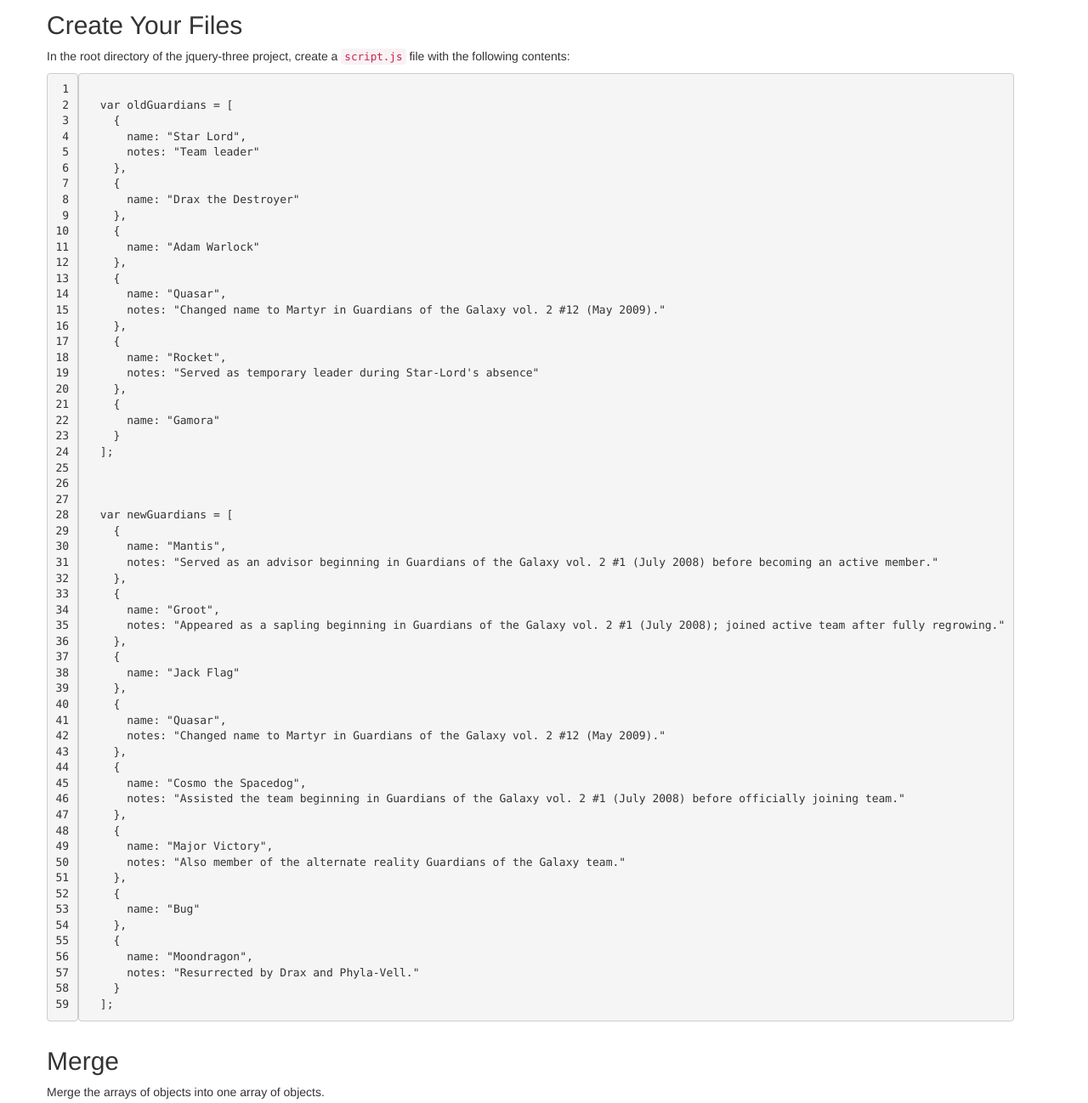
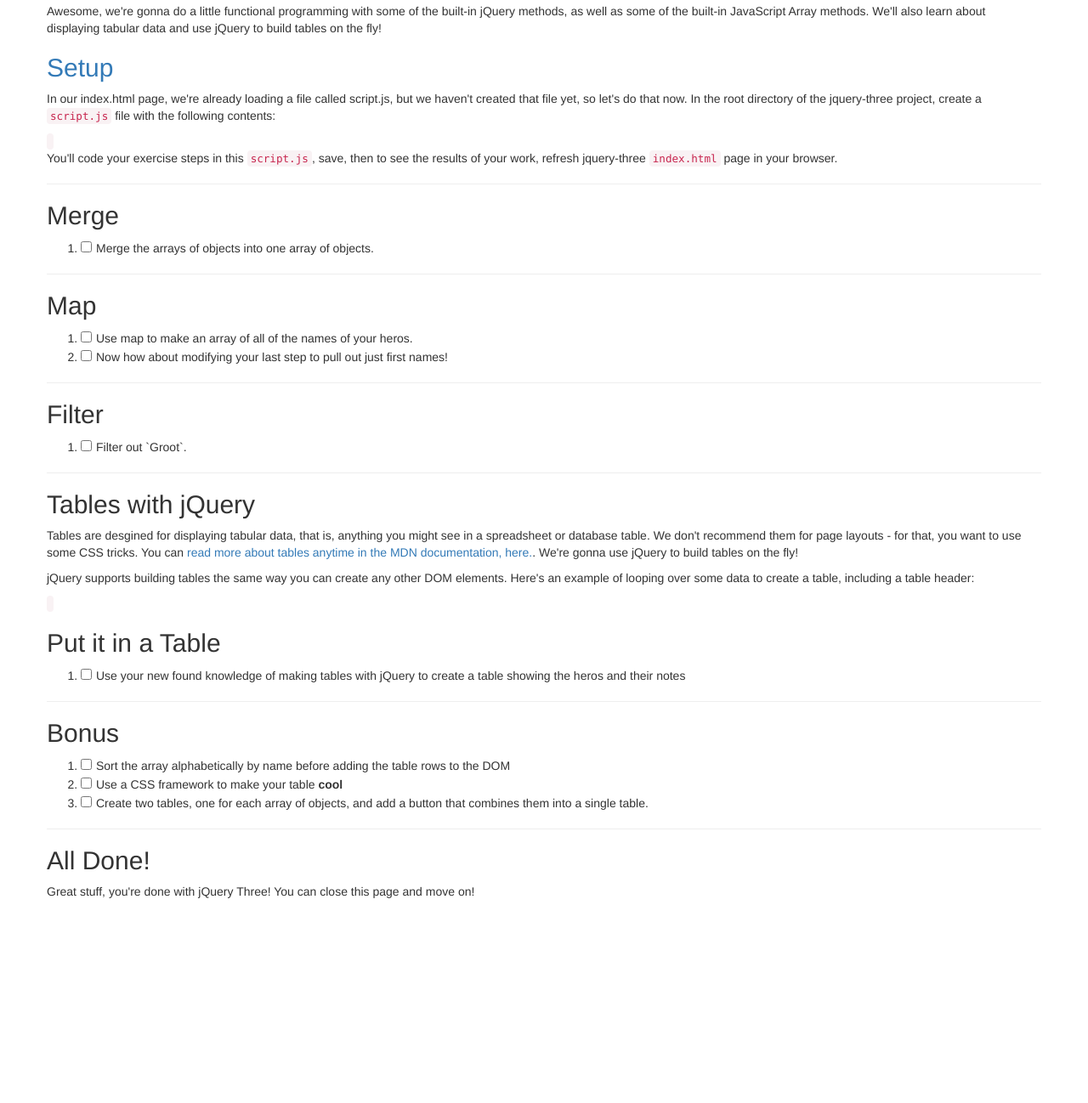
Before and after one commit to OperationSpark/jquery-three, a plain HTML site: page notes/functional-jquery-project.html in a window 1280 px wide. Shown: the part 67-1365 px from the top of the page at 85% size. After the commit the page ends 1136 px from the top, so only its background shows below. Drawn offline with nearby package versions, Linux system fonts and the light colour scheme; a script that the page names is missing.

Commit message:
* update

```diff
--- a/notes/functional-jquery-project.html
+++ b/notes/functional-jquery-project.html
@@ -12,10 +12,15 @@
   <meta name="apple-mobile-web-app-status-bar-style" content="black-translucent">
 
   <title>Functional Methods Project</title>
-
+  <script src="https://ajax.googleapis.com/ajax/libs/jquery/2.1.4/jquery.min.js"></script>
+  <script src="https://cdnjs.cloudflare.com/ajax/libs/gist-embed/2.2/gist-embed.min.js"></script>
   <link rel="stylesheet" href="https://maxcdn.bootstrapcdn.com/bootstrap/3.3.5/css/bootstrap.min.css">
   <link rel="stylesheet" href="https://maxcdn.bootstrapcdn.com/bootstrap/3.3.5/css/bootstrap-theme.min.css">
-
+  <style type="text/css">
+    input[type=checkbox] {
+      margin-right: 5px;
+    }
+  </style>
 </head>
 
 <body>
@@ -26,208 +31,82 @@
       <div class="large-12 small-12">
         <div class="curriculum" data-doc-id="eELqh5HRq3E" data-ext="lmd">
           <h1>Functional Methods Project</h1>
-
-          <h2>Create Your Files</h2>
+          <p>Awesome, we're gonna do a little functional programming with some of the built-in jQuery methods, as well as some of the built-in JavaScript Array methods. We'll also learn about displaying tabular data and use jQuery to build tables on the
+            fly!</p>
+          <h2><a href="setup">Setup</a></h2>
           <div class="step" data-number="1" data-human-number="2">
             <div class="step-content" data-human-number="2">
 
-              <p>In the root directory of the jquery-three project, create a <code>script.js</code> file with the following contents:</p>
-              <div class="block-code">
-                <table class="highlighttable">
-                  <tbody>
-                    <tr>
-                      <td class="linenos">
-                        <div class="linenodiv"><pre> 1
- 2
- 3
- 4
- 5
- 6
- 7
- 8
- 9
-10
-11
-12
-13
-14
-15
-16
-17
-18
-19
-20
-21
-22
-23
-24
-25
-26
-27
-28
-29
-30
-31
-32
-33
-34
-35
-36
-37
-38
-39
-40
-41
-42
-43
-44
-45
-46
-47
-48
-49
-50
-51
-52
-53
-54
-55
-56
-57
-58
-59</pre></div>
-                      </td>
-                      <td class="code">
-                        <div class="highlight"><pre>
+              <p>In our index.html page, we're already loading a file called script.js, but we haven't created that file yet, so let's do that now. In the root directory of the jquery-three project, create a <code>script.js</code> file with the following
+                contents:</p>
 
-  <span class="kd">var</span> <span class="nx">oldGuardians</span> <span class="o">=</span> <span class="p">[</span>
-    <span class="p">{</span>
-      <span class="nx">name</span><span class="o">:</span> <span class="s2">"Star Lord"</span><span class="p">,</span>
-      <span class="nx">notes</span><span class="o">:</span> <span class="s2">"Team leader"</span>
-    <span class="p">},</span>
-    <span class="p">{</span>
-      <span class="nx">name</span><span class="o">:</span> <span class="s2">"Drax the Destroyer"</span>
-    <span class="p">},</span>
-    <span class="p">{</span>
-      <span class="nx">name</span><span class="o">:</span> <span class="s2">"Adam Warlock"</span>
-    <span class="p">},</span>
-    <span class="p">{</span>
-      <span class="nx">name</span><span class="o">:</span> <span class="s2">"Quasar"</span><span class="p">,</span>
-      <span class="nx">notes</span><span class="o">:</span> <span class="s2">"Changed name to Martyr in Guardians of the Galaxy vol. 2 #12 (May 2009)."</span>
-    <span class="p">},</span>
-    <span class="p">{</span>
-      <span class="nx">name</span><span class="o">:</span> <span class="s2">"Rocket"</span><span class="p">,</span>
-      <span class="nx">notes</span><span class="o">:</span> <span class="s2">"Served as temporary leader during Star-Lord's absence"</span>
-    <span class="p">},</span>
-    <span class="p">{</span>
-      <span class="nx">name</span><span class="o">:</span> <span class="s2">"Gamora"</span>
-    <span class="p">}</span>
-  <span class="p">];</span>
-  <span class="nt"></span>
-  <span class="nt"></span>
-
-  <span class="kd">var</span> <span class="nx">newGuardians</span> <span class="o">=</span> <span class="p">[</span>
-    <span class="p">{</span>
-      <span class="nx">name</span><span class="o">:</span> <span class="s2">"Mantis"</span><span class="p">,</span>
-      <span class="nx">notes</span><span class="o">:</span> <span class="s2">"Served as an advisor beginning in Guardians of the Galaxy vol. 2 #1 (July 2008) before becoming an active member."</span>
-    <span class="p">},</span>
-    <span class="p">{</span>
-      <span class="nx">name</span><span class="o">:</span> <span class="s2">"Groot"</span><span class="p">,</span>
-      <span class="nx">notes</span><span class="o">:</span> <span class="s2">"Appeared as a sapling beginning in Guardians of the Galaxy vol. 2 #1 (July 2008); joined active team after fully regrowing."</span>
-    <span class="p">},</span>
-    <span class="p">{</span>
-      <span class="nx">name</span><span class="o">:</span> <span class="s2">"Jack Flag"</span>
-    <span class="p">},</span>
-    <span class="p">{</span>
-      <span class="nx">name</span><span class="o">:</span> <span class="s2">"Quasar"</span><span class="p">,</span>
-      <span class="nx">notes</span><span class="o">:</span> <span class="s2">"Changed name to Martyr in Guardians of the Galaxy vol. 2 #12 (May 2009)."</span>
-    <span class="p">},</span>
-    <span class="p">{</span>
-      <span class="nx">name</span><span class="o">:</span> <span class="s2">"Cosmo the Spacedog"</span><span class="p">,</span>
-      <span class="nx">notes</span><span class="o">:</span> <span class="s2">"Assisted the team beginning in Guardians of the Galaxy vol. 2 #1 (July 2008) before officially joining team."</span>
-    <span class="p">},</span>
-    <span class="p">{</span>
-      <span class="nx">name</span><span class="o">:</span> <span class="s2">"Major Victory"</span><span class="p">,</span>
-      <span class="nx">notes</span><span class="o">:</span> <span class="s2">"Also member of the alternate reality Guardians of the Galaxy team."</span>
-    <span class="p">},</span>
-    <span class="p">{</span>
-      <span class="nx">name</span><span class="o">:</span> <span class="s2">"Bug"</span>
-    <span class="p">},</span>
-    <span class="p">{</span>
-      <span class="nx">name</span><span class="o">:</span> <span class="s2">"Moondragon"</span><span class="p">,</span>
-      <span class="nx">notes</span><span class="o">:</span> <span class="s2">"Resurrected by Drax and Phyla-Vell."</span>
-    <span class="p">}</span>
-  <span class="p">];</span>
-</pre></div>
-                      </td>
-                    </tr>
-                  </tbody>
-                </table>
-              </div>
-
+              <code class="gist" data-gist-id="49074ba59bf885ce429e" data-gist-file="jquery-three-guardians.js" data-gist-hide-footer="true"></code>
+              <p>You'll code your exercise steps in this <code>script.js</code>, save, then to see the results of your work, refresh jquery-three <code>index.html</code> page in your browser.</p>
             </div>
-
+            <hr>
           </div>
           <h2>Merge</h2>
           <div class="step" data-number="2" data-human-number="3">
             <div class="step-content" data-human-number="3">
-
-
-
-
-              <p>Merge the arrays of objects into one array of objects.</p>
-
-
+              <ol>
+                <li>
+                  <input type="checkbox">Merge the arrays of objects into one array of objects.</li>
+              </ol>
             </div>
-
+            <hr>
           </div>
           <h2>Map</h2>
           <div class="step" data-number="3" data-human-number="4">
             <div class="step-content" data-human-number="4">
-
-
-
-
-              <p>Use map to make an array of all of the names of your heros</p>
-
-
+              <ol>
+                <li>
+                  <input type="checkbox">Use map to make an array of all of the names of your heros.</li>
+                  <li>
+                  <input type="checkbox">Now how about modifying your last step to pull out just first names!</li>
+              </ol>
             </div>
-
+            <hr>
           </div>
           <h2>Filter</h2>
           <div class="step" data-number="4" data-human-number="5">
             <div class="step-content" data-human-number="5">
-
-
-
-
-              <p>Filter out `Groot`.</p>
-
-
+              <ol>
+                <li>
+                  <input type="checkbox">Filter out `Groot`.</li>
+              </ol>
             </div>
-
+            <hr>
           </div>
-          <h2>Put it in a table</h2>
+          <h2>Tables with jQuery</h2>
           <div class="step" data-number="5" data-human-number="6">
             <div class="step-content" data-human-number="6">
+              <p>Tables are desgined for displaying tabular data, that is, anything you might see in a spreadsheet or database table. We don't recommend them for page layouts - for that, you want to use some CSS tricks. You can <a href="https://developer.mozilla.org/en-US/docs/Web/HTML/Element/table"
+                target="_blank">read more about tables anytime in the MDN documentation, here.</a>. We're gonna use jQuery to build tables on the fly!</p>
 
+              <p>jQuery supports building tables the same way you can create any other DOM elements. Here's an example of looping over some data to create a table, including a table header:</p>
 
-              <p>Use your knowledge of DOM manipulation to create a table showing the heros and their notes</p>
+              <code class="gist" data-gist-id="49074ba59bf885ce429e" data-gist-file="jquery-three-tables.js" data-gist-hide-footer="true"></code>
+
+              <h2>Put it in a Table</h2>
+              <ol>
+                <li>
+                  <input type="checkbox">Use your new found knowledge of making tables with jQuery to create a table showing the heros and their notes</li>
+              </ol>
             </div>
-
+            <hr>
           </div>
           <h2>Bonus</h2>
           <div class="step" data-number="6" data-human-number="7">
             <div class="step-content" data-human-number="7">
-
               <ol>
-                <li>Sort the array alphabetically by name before adding the table rows to the DOM</li>
-                <li>Use a CSS framework to make your table <strong>cool</strong></li>
-                <li>Create two tables, one for each array of objects, and add a button that combines them into a single table.</li>
+                <li><input type="checkbox">Sort the array alphabetically by name before adding the table rows to the DOM</li>
+                <li><input type="checkbox">Use a CSS framework to make your table <strong>cool</strong></li>
+                <li><input type="checkbox">Create two tables, one for each array of objects, and add a button that combines them into a single table.</li>
               </ol>
-
             </div>
-
+            <hr>
+            <h2>All Done!</h2>
+            <p>Great stuff, you're done with jQuery Three!  You can close this page and move on!</p>
           </div>
 
 </body>
```
Also changed, not shown: directions.html (+14 -9 lines), notes/functional-jquery.html (+28 -13 lines).
